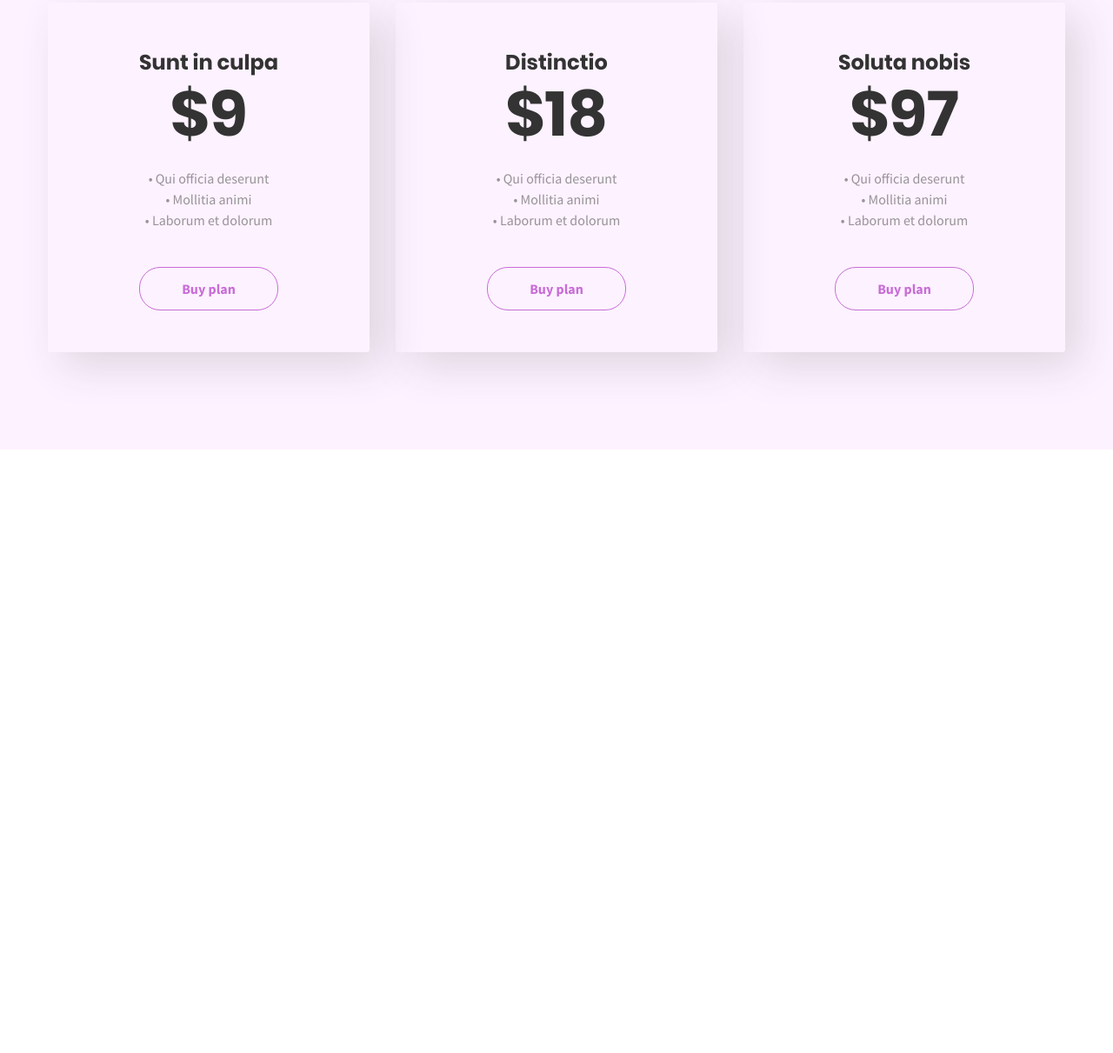
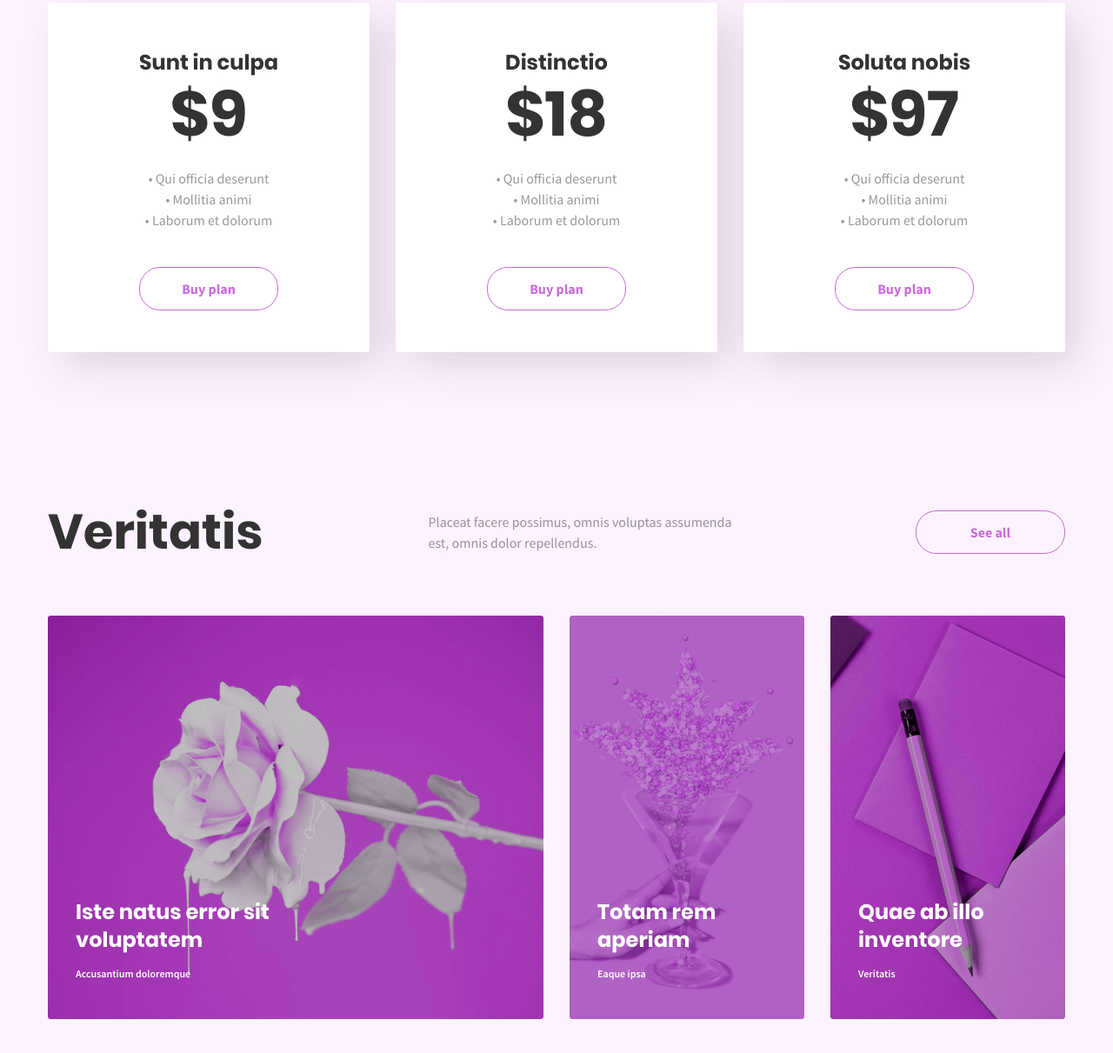
Before and after one commit to kulinichevgeny/relap-responsive-landing, a website: page src/index.html in a window 1280 px wide. Shown: the part 3296-4507 px from the top of the page at 87% size. Before the commit the page ends 3813 px from the top, so only its background shows below. Drawn offline with nearby package versions, Linux system fonts and the light colour scheme; files that its build step writes are made by us from their sources.

Commit message:
Add seventh block

```diff
--- /dev/null
+++ b/src/_seventh.html
@@ -0,0 +1,33 @@
+<section class="seventh__section">
+	<div class="container">
+
+		<div class="secenth__section-description">
+			<h2 class="secenth__section-description__title">Veritatis</h2>
+			<div class="secenth__section-description__text">Placeat facere possimus, omnis voluptas assumenda est, omnis dolor
+				repellendus.</div>
+			<div class="secenth__section-description__button">
+				<button>See all</button>
+			</div>
+		</div>
+
+		<div class="secenth__section-cards">
+
+			<div class="secenth__section-card">
+				<h4 class="secenth__section-card__title"><a href="##">Iste natus error sit<br>voluptatem</a></h4>
+				<div class="secenth__section-card__text">Accusantium doloremque</div>
+			</div>
+
+			<div class="secenth__section-card">
+				<h4 class="secenth__section-card__title"><a href="##">Totam rem<br>aperiam</a></h4>
+				<div class="secenth__section-card__text">Eaque ipsa</div>
+			</div>
+
+			<div class="secenth__section-card">
+				<h4 class="secenth__section-card__title"><a href="##">Quae ab illo<br>inventore</a></h4>
+				<div class="secenth__section-card__text">Veritatis</div>
+			</div>
+
+		</div>
+
+	</div>
+</section>
--- a/src/index.html
+++ b/src/index.html
@@ -20,6 +20,8 @@
 
 	@@include('_fifth.html')
 
+	@@include('_seventh.html')
+
 	@@include('_footer.html')
 
 	<!-- ========= javascript ========== -->
--- a/src/scss/fifth.scss
+++ b/src/scss/fifth.scss
@@ -34,17 +34,12 @@
 
 	box-shadow: $shadow;
 	border-radius: 3px;
-	background-image: $gradient;
-	background-repeat: no-repeat;
-	background-size: 0%;
-	background-position: center;
-
+	background: $white;
 	padding: 53px 105px 48px;
-
-	transition: background-size 0.2s linear;
+	background-image: none;
 
 	&:hover {
-		background-size: 100%;
+		background-image: $gradient;
 
 		.fifth__card-body__title,
 		.fifth__card-body__price,
--- /dev/null
+++ b/src/scss/seventh.scss
@@ -0,0 +1,108 @@
+.seventh__section {
+	background-color: $pinkLight;
+	padding: 63px 0 112px;
+
+	.container {
+		@include flex-column;
+	}
+}
+
+.secenth__section-description {
+	@include flex-row;
+	align-items: center;
+	justify-content: space-between;
+
+	margin-bottom: 64px;
+
+	&__title {
+		@include h2-style;
+	}
+
+	&__text {
+		@include text-style($secondaryFontRegular);
+		color: rgba($black, 0.5);
+		max-width: 370px;
+	}
+
+	&__button {
+		button {
+			@include text-style($secondaryFontBold);
+			color: $pinkDark;
+
+			border: 1px solid $pinkDark;
+			border-radius: 24px;
+			transition: 0.2s linear;
+
+			padding: 12px 62px;
+
+			&:hover {
+				color: $white;
+
+				border-color: $yellow;
+				background-color: $yellow;
+			}
+		}
+	}
+}
+
+.secenth__section-cards {
+	@include flex-row;
+	justify-content: space-between;
+}
+
+.secenth__section-card {
+	@include flex-column;
+	justify-content: flex-end;
+
+	height: 464px;
+
+	padding: 0 0 40px 32px;
+
+	transition: box-shadow 0.2s linear;
+
+	&:first-child {
+		max-width: 570px;
+		width: 100%;
+
+		background-image: url(../img/section-7-veritatis/flower.png);
+		background-size: cover;
+		background-position: center;
+	}
+
+	&:nth-child(2) {
+		max-width: 270px;
+		width: 100%;
+
+		background-image: url(../img/section-7-veritatis/wineglass.png);
+		background-size: cover;
+		background-position: center;
+	}
+
+	&:last-child {
+		max-width: 270px;
+		width: 100%;
+
+		background-image: url(../img/section-7-veritatis/pen.png);
+		background-repeat: no-repeat;
+		background-size: cover;
+		background-position: center;
+	}
+
+	&:hover {
+		box-shadow: $shadow-hover;
+	}
+
+	&__title {
+		margin-bottom: 11px;
+
+		a {
+			@include h4-style;
+			color: $white;
+		}
+	}
+
+	&__text {
+		@include small-text-style;
+		color: $white;
+	}
+}
--- a/src/scss/style.scss
+++ b/src/scss/style.scss
@@ -15,3 +15,5 @@
 @import "./fourth.scss";
 
 @import "./fifth.scss";
+
+@import "./seventh.scss";
--- a/src/scss/third.scss
+++ b/src/scss/third.scss
@@ -76,8 +76,14 @@
 
 			border-radius: 24px;
 			background-color: $pinkDark;
+			transition: 0.2s linear;
 
 			padding: 12px 54px;
+
+			&:hover {
+				border-color: $yellow;
+				background-color: $yellow;
+			}
 		}
 	}
 }
```
Also changed, not shown: src/img/section-7-veritatis/flower.jpg (deleted), src/img/section-7-veritatis/flower.png (added), src/img/section-7-veritatis/pen.jpg (deleted), src/img/section-7-veritatis/pen.png (added), src/img/section-7-veritatis/wineglass.jpg (deleted), src/img/section-7-veritatis/wineglass.png (added).
